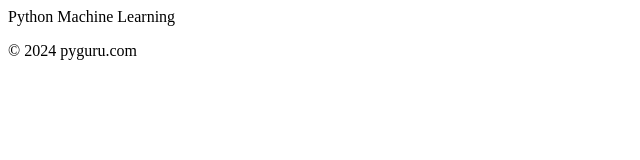
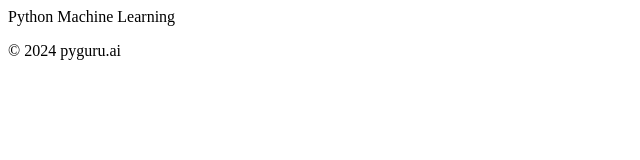
Before and after one commit to VedicJyotishAI/home9, a plain HTML site: page index.html in a window 1280 px wide. Shown: the full height of the page, 0-640 px from the left. Drawn offline with Linux system fonts and the light colour scheme.

Commit message:
Update index.html

```diff
--- a/index.html
+++ b/index.html
@@ -11,7 +11,7 @@
         <h1>Python Machine Learning</h1>
     </header>
     <footer>
-        <p>&copy; 2024 pyguru.com</p>
+        <p>&copy; 2024 pyguru.ai</p>
     </footer>
 </body>
 </html>
```
